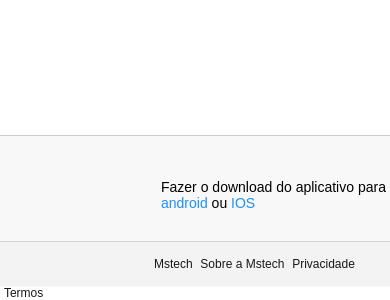
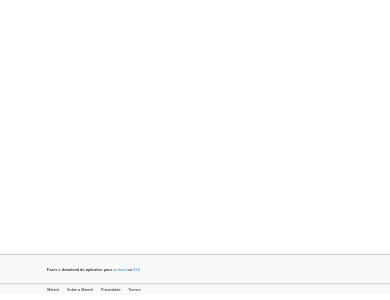
Before and after one commit to ChaimCad/fenix, a plain HTML site: page Marco.html in a window 390 px wide. Shown: the part 1322-1622 px from the top of the page. Drawn offline with Linux system fonts and the light colour scheme.

Commit message:
Tornamos o site responsivo

```diff
--- a/Marco.html
+++ b/Marco.html
@@ -8,6 +8,10 @@
     <body>
         <!------------------->
         <div id="cabecalho">
+            <div id="cabLogo">
+                <img id="cabImg" src="imagens/logo.png">
+                <img id="cabTxt" src="imagens/fenix.png">
+            </div>
         </div>
         <!------------------->
         <div id="mae">
--- a/styleHome.css
+++ b/styleHome.css
@@ -14,11 +14,24 @@
     z-index: 10;
     position: fixed;
     width: 100%;
-    height: 100px;
+    height: calc(0.075 * 100vw);
     color: black;
     margin: -10px 0px 0px -8px;
-    border-bottom: solid .2px;
+    border-bottom: solid calc(0.075 * 1vw);
     border-color: lightgray;
+}
+
+#cabLogo{
+    margin: 2% 0 0 2%;
+}
+
+#cabImg{
+    width: calc(0.07 * 50vw);
+}
+
+#cabTxt{
+    margin: 0 0 0.8% 1%;
+    width: calc(0.07 * 100vw);
 }
 
 /* ===================================================== */
@@ -26,12 +39,12 @@
 #rodape{
     position: absolute;
     width: 100%;
-    height: 150px;
+    height: calc(0.08 * 100vw);;
     background-color: #CCCCCC25;
     color: black;
     bottom:0;
     opacity: 1;
-    border-top: solid 0.1px;
+    border-top: solid calc(0.075 * 0.5vw);
     border-color: #CCCCCCFE;
 }
 
@@ -41,32 +54,32 @@
 
 #rodapeText{
     font-family: arial;
-    font-size: 14px;
-    margin: 43px 0px 0px 160px;
-    padding: 0px 1% 0px 1px;
+    font-size: calc(0.08 * 13vw);
+    margin: calc(0.032 * 100vw) 0 0 calc(0.12 * 100vw);
+    padding: 0 1% 0 1;
     float: left;
 }
 
 #rodapeBot{
     background-color: #CCCCCC25;
     width: 100%;
-    height: 45px;
+    height: calc(0.03 * 100vw);
     position: absolute;
-    margin: 105px 0px 0px 0px;
+    margin: calc(0.071 * 100vw) 0 0 0;
     opacity: 0.9;
-    border-top: solid 0.1px;
+    border-top: solid calc(0.075 * 0.5vw);
     border-color: lightgray;
 }
 
 #rodapeBotText1{
-    margin: 0px 0px 0px 150px;
+    margin: 0 0 0 calc(0.08 * 139vw);
 }
 
 #rodapeBotText1, #rodapeBotText2, #rodapeBotText3 ,#rodapeBotText4{
     float: left;
-    padding: 15px 1% 0px 1%;
+    padding: calc(0.08 * 13vw) 1% 0 1%;
     font-family: arial;
-    font-size: 12px;
+    font-size: calc(0.08 * 12vw);
 }
 
 #rodapeA{
```
